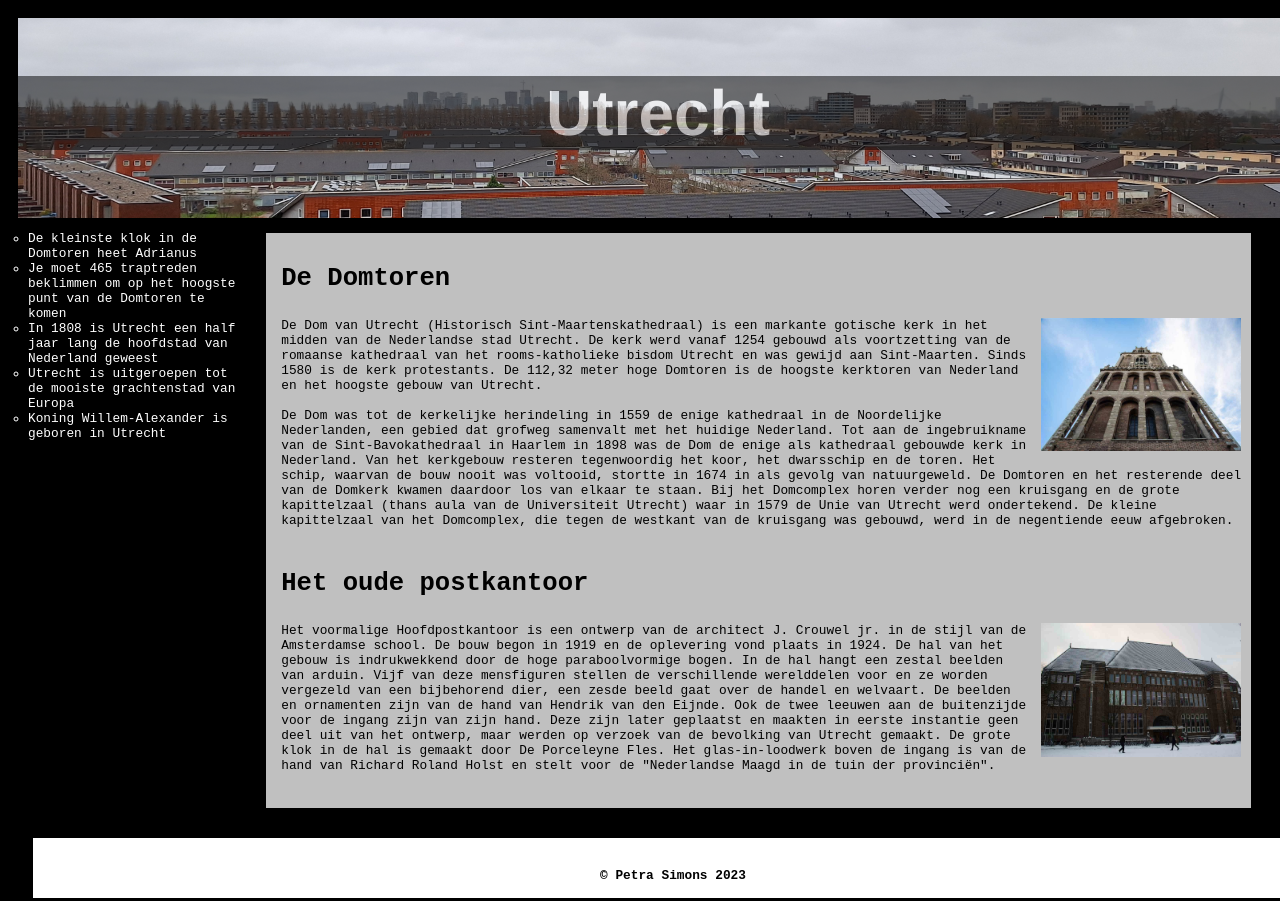
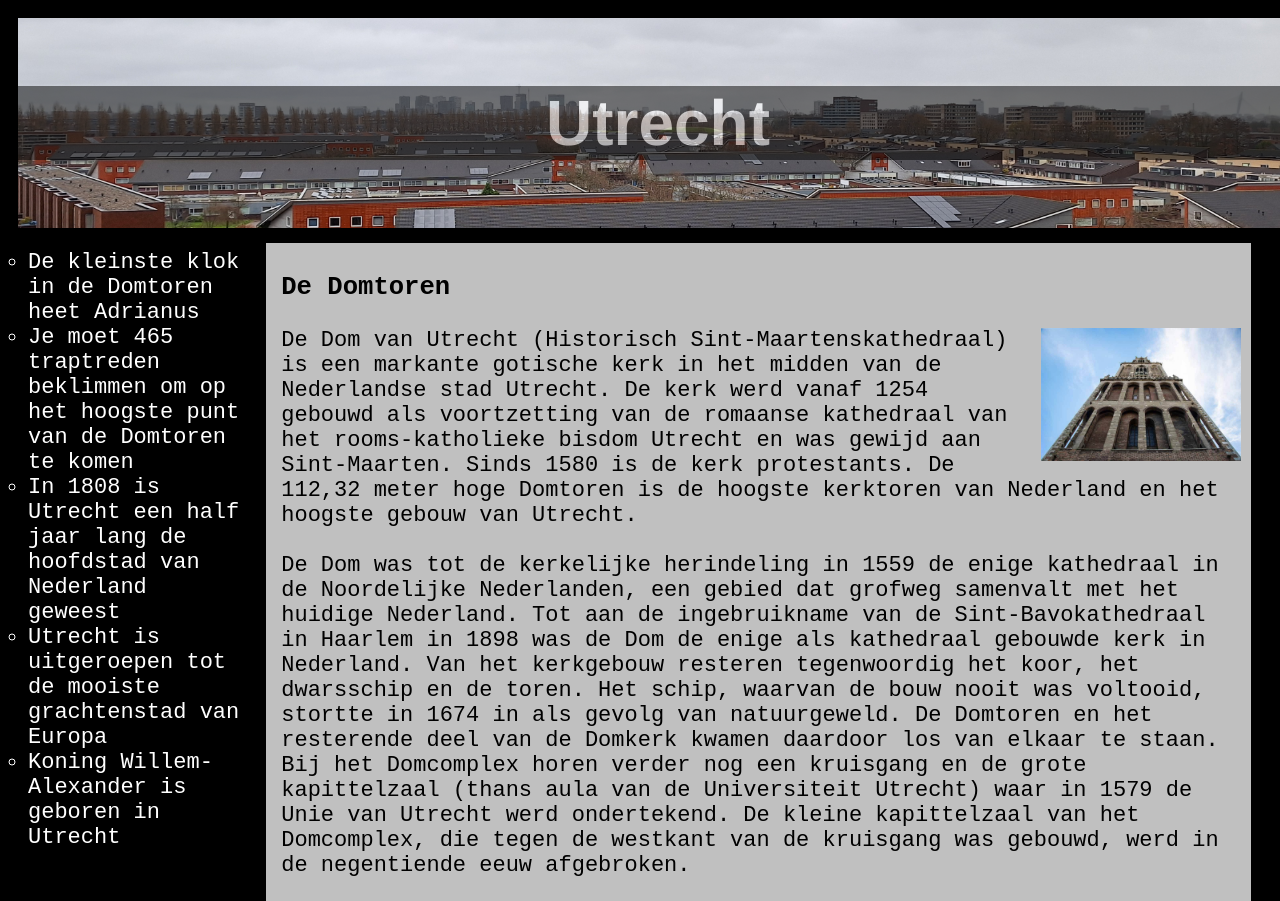
Before and after one commit to psroxs/Utrecht, a plain HTML site: page index.html in a window 1280 px wide. Shown: the top 901 px of the page. Drawn offline with Linux system fonts and the light colour scheme.

Commit message:
Update stylesheet.css

```diff
--- a/stylesheet.css
+++ b/stylesheet.css
@@ -10,6 +10,10 @@ body{
         background-color:black;
         font-size:1vw;}
     }
+@media screen and (min-width: 1000px) {
+      body {
+        font-size: 22px;
+  }
 h1{
     font-family:'Franklin Gothic Medium', 'Arial Narrow', Arial, sans-serif;
     color: white;
```
